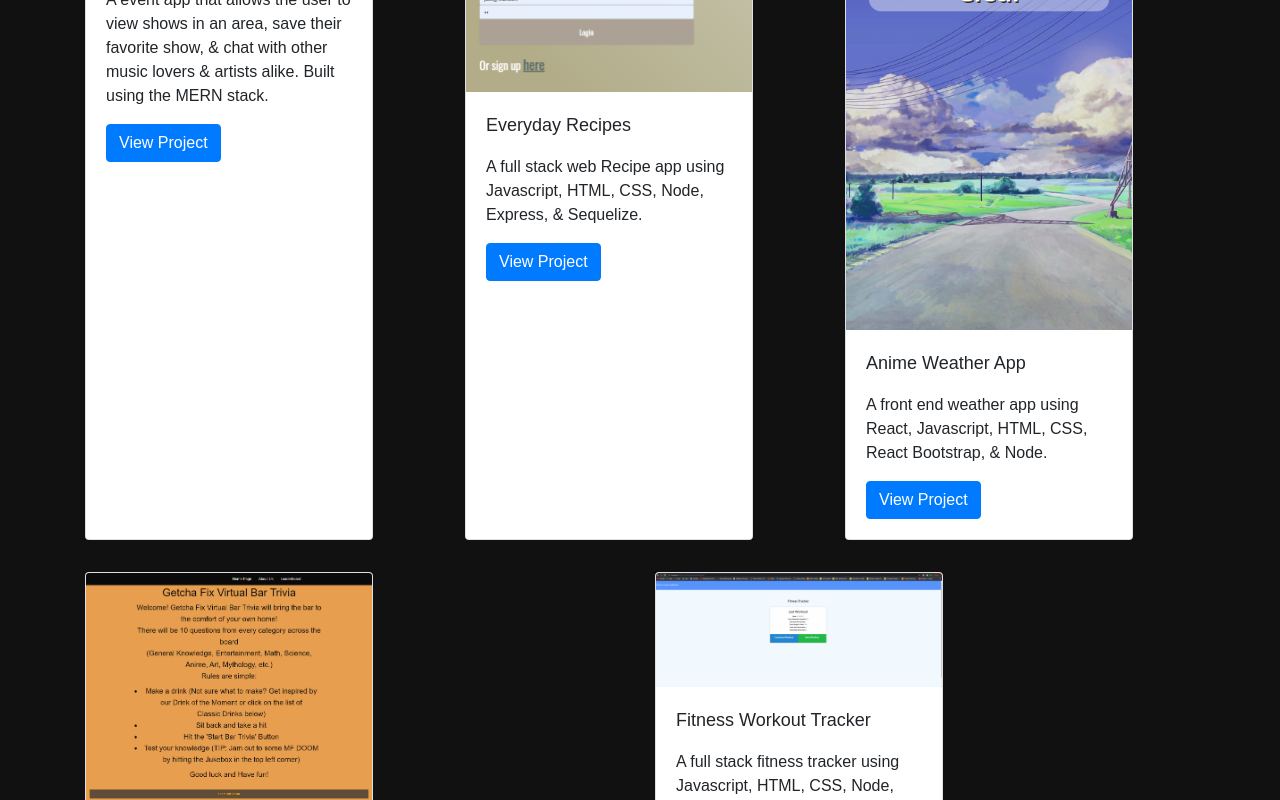
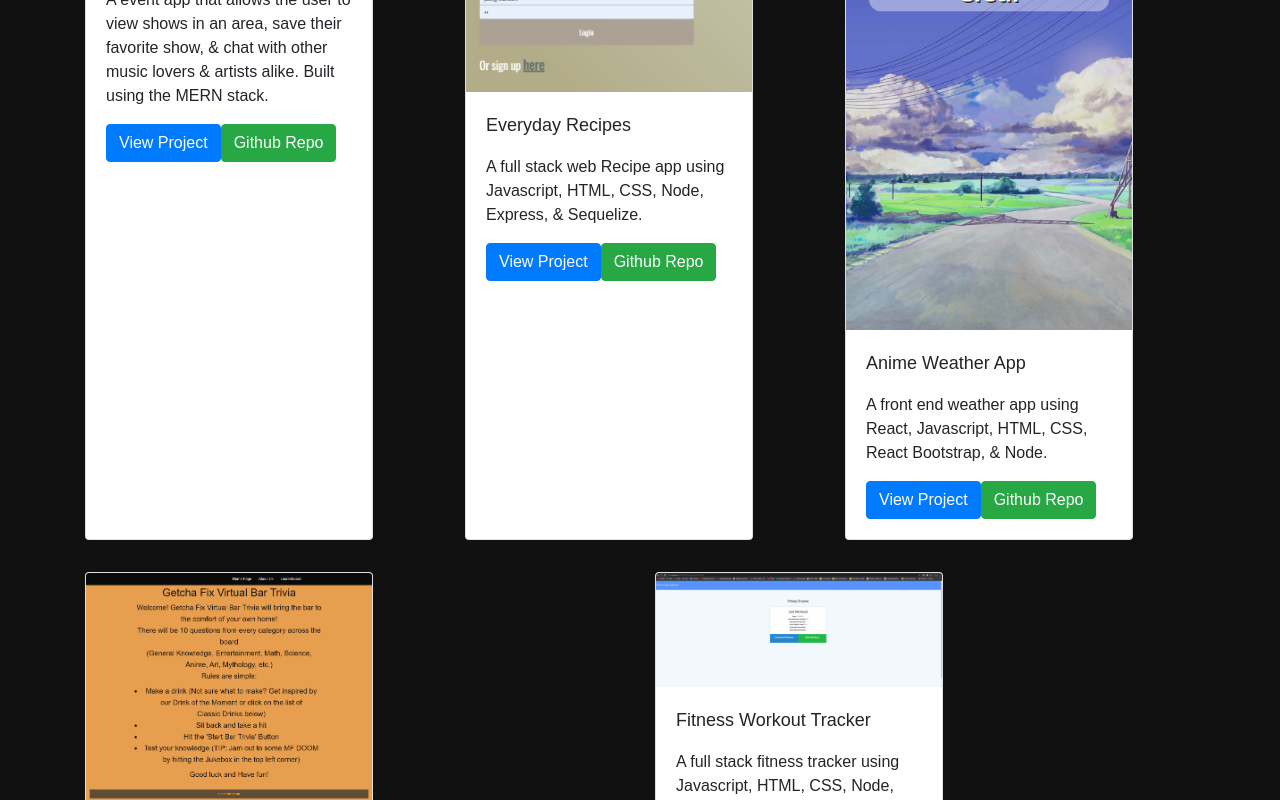
Before and after one commit to joshrehanek/react-portfolio, a React (Create React App) app: page / in a window 1280 px wide. Shown: the part 1980-2780 px from the top of the page. Built offline with nearby package versions, Linux system fonts and the light colour scheme.

Commit message:
adds repo link btn and passes href2 prop

```diff
--- a/src/components/ProjectCard/ProjectCard.js
+++ b/src/components/ProjectCard/ProjectCard.js
@@ -2,7 +2,7 @@ import React from 'react';
 import { Card, Button } from "react-bootstrap";
 import "./ProjectCard.css"
 
-export default function ProjectCard({ path, src, text, href, label }) {
+export default function ProjectCard({ path, src, text, href, href2, label }) {
     return (
         <div className="projects">
             <Card>
@@ -15,8 +15,13 @@ export default function ProjectCard({ path, src, text, href, label }) {
                         {text}
                     </Card.Text>
                     <a target="_blank" rel="noreferrer" href={href}>
-                        <Button variant="primary">
+                    <Button className="project-btn" variant="primary">
                             View Project
+                    </Button>
+                    </a>
+                    <a target="_blank" rel="noreferrer" href={href2}>
+                    <Button className="repo-btn" variant="success">
+                            Github Repo
                     </Button>
                     </a>
                 </Card.Body>
```
